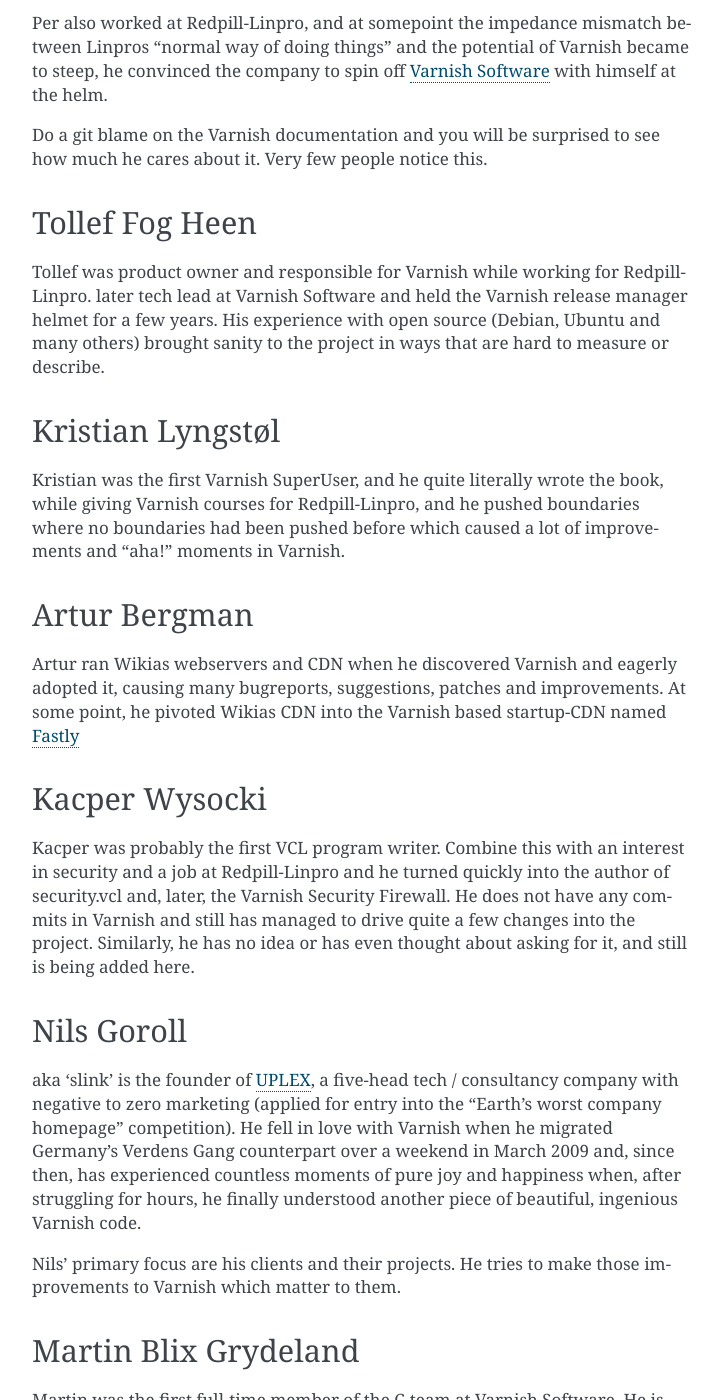
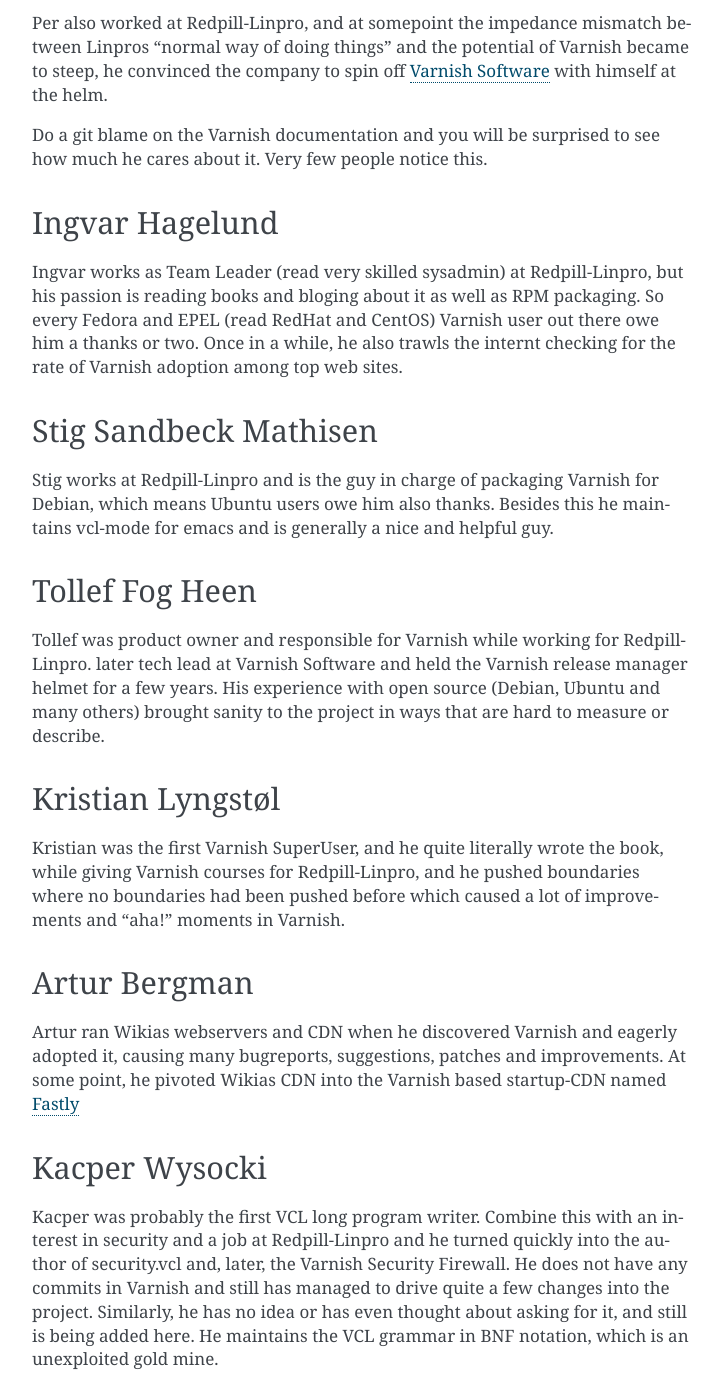
Before and after one commit to varnishcache/homepage, a Sphinx documentation site: the page built from R1/source/faq/who.rst, in a window 1280 px wide and 1400 px high, scrolled down 798 px. Shown: the whole window, without its empty margins (388-1110 px from the left). Built offline with Sphinx 7.4.7, drawn with Linux system fonts in a browser that asks for light colours; pages that are not in the unit, such as notebooks, are missing from menus; comment, search, counter and statistics services are not loaded; some of the changed text lies outside the part shown.

Commit message:
Adding Ingvar, Stig and Federico

```diff
--- a/R1/source/faq/who.rst
+++ b/R1/source/faq/who.rst
@@ -47,6 +47,23 @@
 Do a git blame on the Varnish documentation and you will be surprised
 to see how much he cares about it. Very few people notice this.
 
+Ingvar Hagelund
+~~~~~~~~~~~~~~~
+
+Ingvar works as Team Leader (read very skilled sysadmin) at Redpill-Linpro,
+but his passion is reading books and bloging about it as well as RPM
+packaging. So every Fedora and EPEL (read RedHat and CentOS) Varnish user
+out there owe him a thanks or two. Once in a while, he also trawls the
+internt checking for the rate of Varnish adoption among top web sites.
+
+Stig Sandbeck Mathisen
+~~~~~~~~~~~~~~~~~~~~~~
+
+Stig works at Redpill-Linpro and is the guy in charge of packaging Varnish
+for Debian, which means Ubuntu users owe him also thanks. Besides this he
+maintains vcl-mode for emacs and is generally a nice and helpful guy.
+
+
 Tollef Fog Heen
 ~~~~~~~~~~~~~~~
 
@@ -75,12 +92,14 @@
 Kacper Wysocki
 ~~~~~~~~~~~~~~
 
-Kacper was probably the first VCL program writer. Combine this with
+Kacper was probably the first VCL long program writer. Combine this with
 an interest in security and a job at Redpill-Linpro and he turned
 quickly into the author of security.vcl and, later, the Varnish Security
 Firewall. He does not have any commits in Varnish and still has managed
 to drive quite a few changes into the project. Similarly, he has no idea
 or has even thought about asking for it, and still is being added here.
+He maintains the VCL grammar in BNF notation, which is an unexploited
+gold mine.
 
 Nils Goroll
 ~~~~~~~~~~~
@@ -105,3 +124,13 @@
 facilities and utilities in the 4.0 cycle and later the Stevedore
 rework. Besides that he fixes lots of bugs, knows varnishtest better
 than most, writes vmods and is the Varnish Cache Plus architect.
+
+Federico G. Schwindt
+~~~~~~~~~~~~~~~~~~~~
+
+Federico used to keep an eye on the Varnish port for OpenBSD before
+joining Varnish Software. Most of his contributions are patches
+here and there and bug fixes which make sure that planned project
+changes and reality are aligned. Of all committers he is the one that
+takes out more LoC than he adds. He has written a few VMODs. He has
+started writing more language bidnings and VMODs that he has published.
```
